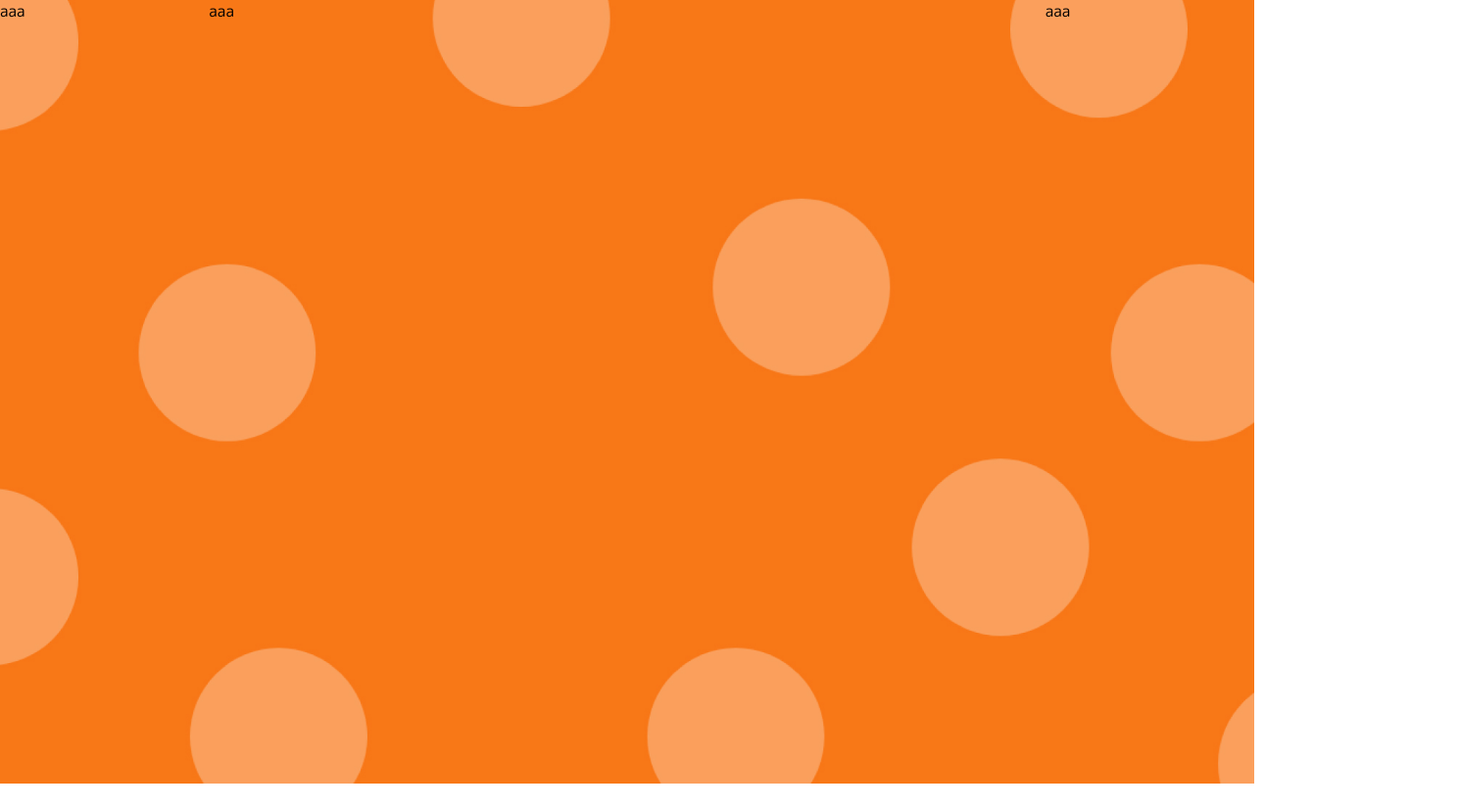
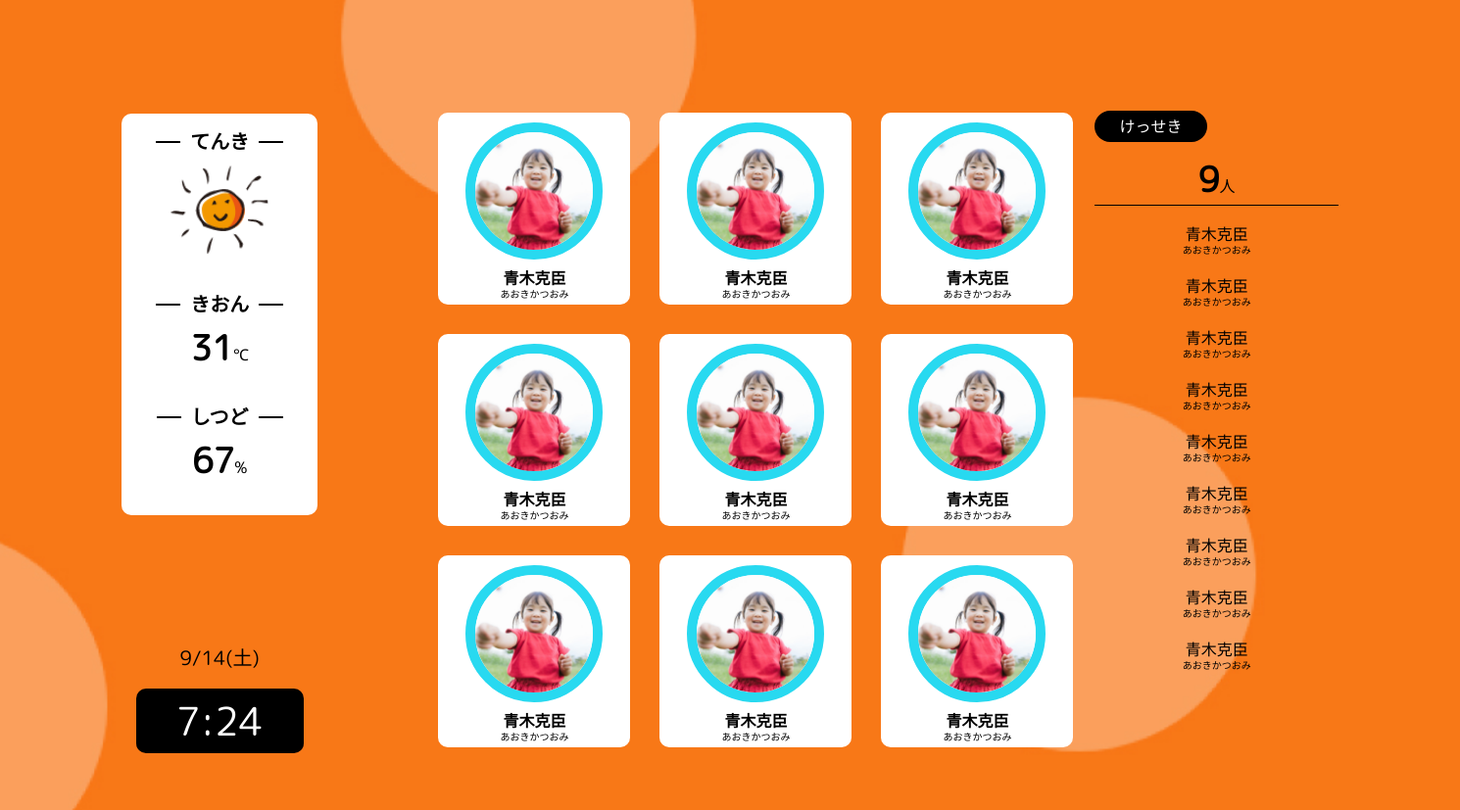
Before and after one commit to katsuomi/childing-front, a React app: page / in a window 1280 px wide. Shown: the top 827 px of the page at 98% size, 1490 px wide, since content can reach past the window. Before the commit the page ends 800 px from the top, so only its background shows below. Built offline with nearby package versions, Linux system fonts and the light colour scheme.

Commit message:
topのcssコーディング

```diff
--- a/src/index.css
+++ b/src/index.css
@@ -3,12 +3,142 @@
 body {
   margin: 0px;
   font-family: 'M PLUS Rounded 1c', sans-serif;
+  min-width: 1490px;
 }
 
 .top-back {
   width: 100vw;
-  height: 100vh;
+  height: 200vh;
   background-image: url(./images/orange_back.jpg);
   background-size: cover;
   background-position: center;
 }
+
+.marginTop100px {
+  margin-top: 100px;
+}
+
+.marginTop116px {
+  margin-top: 116px;
+}
+
+.marginTop160px {
+  margin-top: 160px;
+}
+
+.leftSideBackGroundStyle {
+  background-color: white;
+  height: 410px;
+  width: 200px;
+  border-radius: 10px;
+}
+
+.topCenterElementBackStyle {
+  background-color: white;
+  width: 196px;
+  height: 196px;
+  border-radius: 10px;
+  float: left;
+  margin: 15px;
+}
+
+.paddingLeft60px {
+  padding-left: 60px;
+}
+
+.topCenterChildImageStyle {
+  margin-top: 10px;
+  width: 120px;
+  height: 120px;
+  border: 10px solid #28D9F0;
+  border-radius: 50%;
+}
+
+.center {
+  text-align: center;
+}
+
+.bold {
+  font-weight: bold;
+}
+
+.boldMore {
+  font-weight: 900;
+}
+
+.topCenterSideChildNameStyle {
+  margin-top: 0px;
+}
+
+.topCenterSideChildNameStyle2 {
+  margin-top: -20px;
+  font-size: 10px;
+}
+
+.text-light {
+  font-weight: lighter;
+}
+
+.topAbsenceStyle {
+  background-color: black;
+  color: white;
+  padding: 5px 25px;
+  border-radius: 25px;
+}
+
+.fs20px {
+  font-size: 20px;
+}
+
+.fs35px {
+  font-size:35px;
+}
+
+.topRightAbsenceBorderBottom {
+  border-bottom: 1px solid black;
+}
+
+.marginTop50px {
+  margin-top: 50px;
+}
+
+.topLeftSideHeadLetter{
+  position: relative;
+  display: inline-block;
+  padding: 0 35px;
+  font-size: 20px;
+}
+
+h1:before, h1:after {
+  content: '';
+  position: absolute;
+  top: 50%;
+  display: inline-block;
+  width: 25px;
+  height: 2px;
+  background-color: black;
+}
+
+h1:before {
+  left:0;
+}
+h1:after {
+  right: 0;
+}
+
+.topLeftSideWeatherImageStyle{
+  width: 100px;
+  margin-top: -20px;
+}
+
+.marginTopminus10px{
+  margin-top: -10px;
+}
+
+.topLeftSideNowTimeStyle{
+  background-color: black;
+  border-radius: 10px;
+  color: white;
+  font-size: 40px;
+  padding: 5px 41px;
+}
--- a/src/presentationalComponents/App.js
+++ b/src/presentationalComponents/App.js
@@ -7,17 +7,18 @@ import TopRightSideComponent from "./TopRightSideComponent"
 const App = () => {
   return (
     <React.Fragment>
-
       <Grid container className="top-back">
+        <Grid item xs={1}></Grid>
         <Grid item xs={2}>
           <TopLeftSideComponent />
         </Grid>
-          <Grid item xs={8}>
+        <Grid item xs={6}>
           <TopCenterSideComponent />
         </Grid>
         <Grid item xs={2}>
           <TopRightSideComponent />
         </Grid>
+        <Grid item xs={1}></Grid>
       </Grid>
     </React.Fragment>
   );
--- a/src/presentationalComponents/TopCenterSideComponent.js
+++ b/src/presentationalComponents/TopCenterSideComponent.js
@@ -4,9 +4,15 @@ import Grid from '@material-ui/core/Grid'
 const TopCenterSideComponent = () => {
   return (
     <React.Fragment>
-      <Grid container>
-        <Grid item xs={12}>
-          aaa
+      <Grid container className="marginTop100px paddingLeft60px">
+        <Grid item xs={12} >
+          {[0,1,2,3,4,5,6,7,8].map((i) =>(
+            <div key={i} className="topCenterElementBackStyle center">
+              <img src={`${process.env.PUBLIC_URL}/images/onnna.jpg`} alt="onnna" className="topCenterChildImageStyle"  />
+              <p className="bold topCenterSideChildNameStyle">青木克臣</p>
+              <p className="text-light topCenterSideChildNameStyle2">あおきかつおみ</p>
+            </div>
+          ))}
         </Grid>
       </Grid>
     </React.Fragment>
--- a/src/presentationalComponents/TopLeftSideComponent.js
+++ b/src/presentationalComponents/TopLeftSideComponent.js
@@ -1,14 +1,21 @@
 import React from 'react'
-import Grid from '@material-ui/core/Grid'
+const today = new Date();
 
 const TopLeftSideComponent = () => {
   return (
     <React.Fragment>
-      <Grid container>
-        <Grid item xs={12}>
-          aaa
-        </Grid>
-      </Grid>
+      <div className="marginTop116px center leftSideBackGroundStyle">
+        <h1 className="topLeftSideHeadLetter">てんき</h1>
+        <p><img src={`${process.env.PUBLIC_URL}/images/sunny.png`} alt="sunny" className="topLeftSideWeatherImageStyle"  /></p>
+        <h1 className="topLeftSideHeadLetter">きおん</h1>
+        <p className="marginTopminus10px"><span className="fs35px bold">31</span>℃</p>
+        <h1 className="topLeftSideHeadLetter">しつど</h1>
+        <p className="marginTopminus10px"><span className="fs35px bold">67</span>%</p>
+        <p className="marginTop160px fs20px">{today.getMonth() + 1}/{today.getDate()}(土)</p>
+        <span className="topLeftSideNowTimeStyle">
+          {today.getHours()}:{today.getMinutes()}
+        </span>
+      </div>
     </React.Fragment>
   );
 }
--- a/src/presentationalComponents/TopRightSideComponent.js
+++ b/src/presentationalComponents/TopRightSideComponent.js
@@ -1,14 +1,18 @@
 import React from 'react'
-import Grid from '@material-ui/core/Grid'
 
 const TopRightSideComponent = () => {
   return (
     <React.Fragment>
-      <Grid container>
-        <Grid item xs={12}>
-          aaa
-        </Grid>
-      </Grid>
+      <div container className="marginTop116px">
+        <span className="topAbsenceStyle">けっせき</span>
+        <p className="center topRightAbsenceBorderBottom"><span className="boldMore fs35px">9</span>人</p>
+        {[0,1,2,3,4,5,6,7,8].map((i) =>(
+          <div className="center" key={i}>
+            <p className="text-light">青木克臣</p>
+            <p className="text-light topCenterSideChildNameStyle2">あおきかつおみ</p>
+          </div>
+        ))}
+      </div>
     </React.Fragment>
   );
 }
```
Also changed, not shown: public/images/chihld.png (deleted), public/images/onnna.jpg (added). Lines whose indentation alone changed are shown as unchanged.
